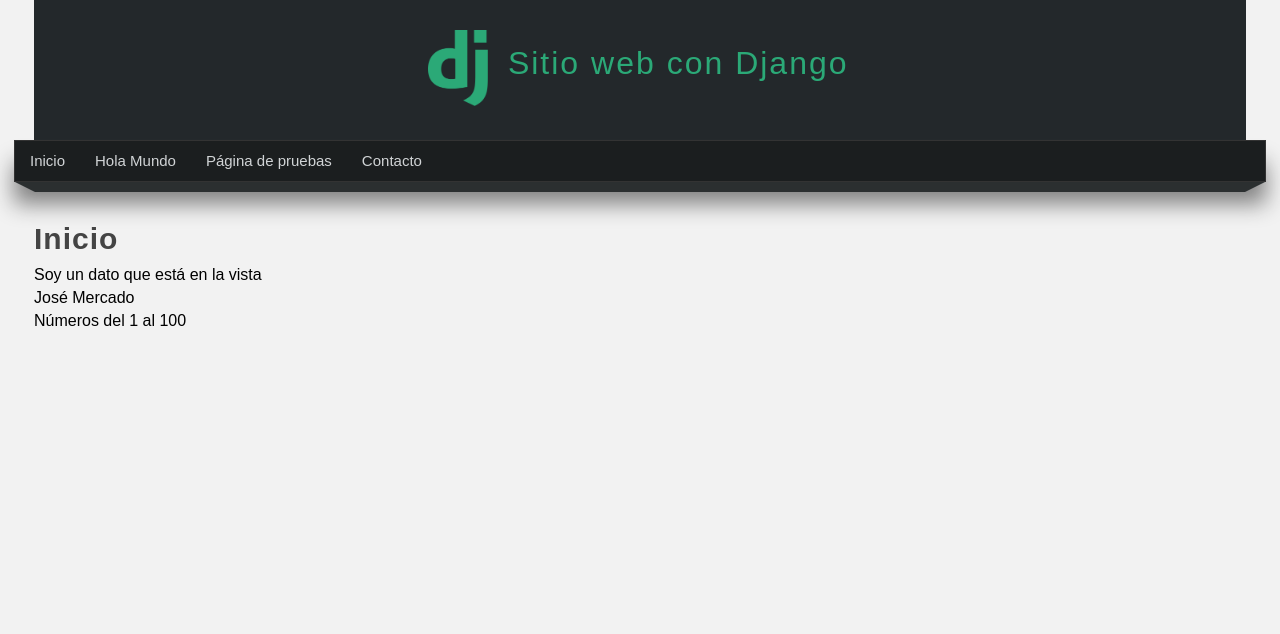
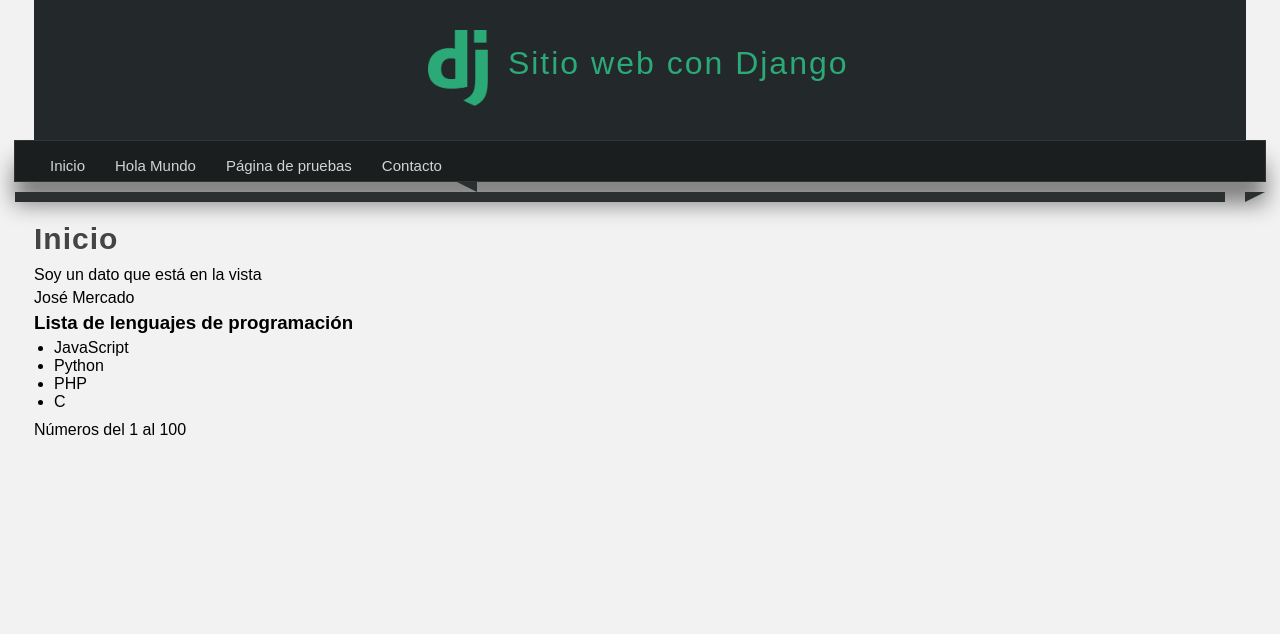
Before and after one commit to Ontos-2021/django_udemy, a Django app: page / in a window 1280 px wide. Shown: the top 634 px of the page. Run offline with Django 3.2, Linux system fonts and the light colour scheme.

Commit message:
Bucles - for template

```diff
--- a/miapp/static/css/styles.css
+++ b/miapp/static/css/styles.css
@@ -6,9 +6,14 @@
     font-family: sans-serif, Arial, Helvetica;
 }
 
-p {
+p, h2, h3, ul {
     margin-top: 5px;
     margin-bottom: 5px;
+}
+
+ul, ol {
+    margin-left: 20px;
+    margin-bottom: 10px;
 }
 
 body {
--- a/miapp/templates/index.html
+++ b/miapp/templates/index.html
@@ -21,6 +21,14 @@
     <strong>El nombre no existe o no coincide</strong>
 {% endif %}
 
+<h3>Lista de lenguajes de programación</h3>
+
+<ul>
+    {% for lenguaje in lenguajes %}
+        <li>{{lenguaje}}</li>
+    {% endfor %}
+</ul>
+
 <p>Números del 1 al 100</p>
 
 {% endblock %}
--- a/miapp/views.py
+++ b/miapp/views.py
@@ -39,11 +39,13 @@ def index(request):
     html += "</ul>"
 
     nombre = "José Mercado"
+    lenguajes = ["JavaScript", "Python", "PHP", "C"]
 
     return render(request, "index.html", {
         "title": "Inicio",
         "mi_variable": "Soy un dato que está en la vista",
-        "nombre": nombre
+        "nombre": nombre,
+        "lenguajes": lenguajes
     })
 
 
```
